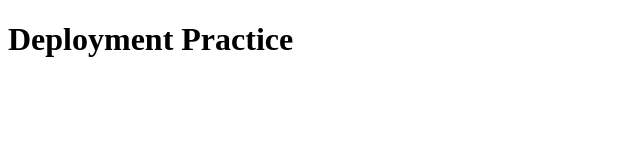
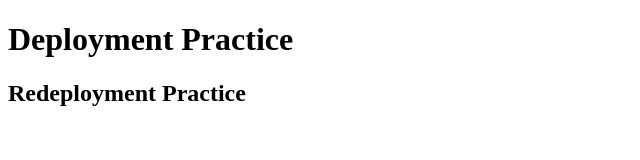
Before and after one commit to CamdenStuddert/Deployment-Lab, a website: page public/index.html in a window 1280 px wide. Shown: the whole page, without its empty margins (0-640 px from the left). Drawn offline with Linux system fonts and the light colour scheme.

Commit message:
first deployment

```diff
--- a/public/index.html
+++ b/public/index.html
@@ -7,6 +7,6 @@
 </head>
 <body>
     <h1>Deployment Practice</h1>
-
+    <h2>Redeployment Practice</h2>
 </body>
 </html>
```
